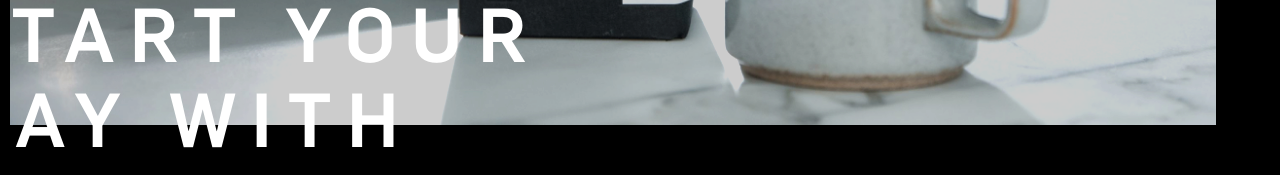
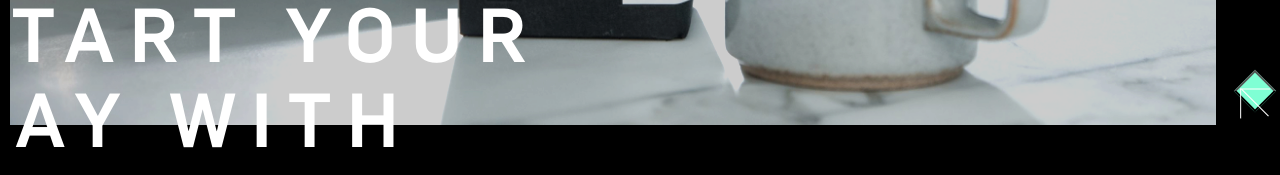
Before and after one commit to AangBel/OnePageHonour, a React (Create React App) app: page / in a window 1280 px wide. Shown: the part 684-859 px from the top of the page. Built offline with nearby package versions, Linux system fonts and the light colour scheme.

Commit message:
fixing the arrows now as i am not sure yet if i can choose not to or want to use nukas arrows/left/right buttons for the slides

```diff
--- a/src/components/ProductionCarousel/ProductionCarousel.css
+++ b/src/components/ProductionCarousel/ProductionCarousel.css
@@ -85,7 +85,7 @@
   /* margin: 0 5px; */
 }
 
-/* .sourcedTitleBox {
+.sourcedTitleBox {
   color: var(--White, #fff);
   display: relative;
 
@@ -100,9 +100,9 @@
   text-transform: uppercase;
 
   padding: 50px 931px 10px 217px;
-} */
+}
 
-/* .sourcedPText {
+.sourcedPText {
   font-family: "flama book";
 
   background-color: black;
@@ -113,5 +113,5 @@
   line-height: 22px; /* 137.5% */
   /* letter-spacing: 1.6px; */
 
-  /* padding: 10px 562px 100px 217px; */
-/* }  */
+  padding: 10px 562px 100px 217px;
+ }
--- a/src/components/ProductionCarousel/ProductionCarousel.jsx
+++ b/src/components/ProductionCarousel/ProductionCarousel.jsx
@@ -1,4 +1,4 @@
-import React from "react";
+import React, { useState } from "react";
 import Carousel from "nuka-carousel";
 import "./ProductionCarousel.css"; // Include your CSS file
 
@@ -9,7 +9,7 @@ import SmallBatched from "./CarouselImagery/4 Small batched.jpg";
 import QualityAssured from "./CarouselImagery/5 Quality assured.jpg";
 import Arrow from "./Arrow.svg";
 
-function ProductionCarousel(){
+function ProductionCarousel() {
   const carouselImages = [
     HandSelected,
     EthicallySourced,
@@ -17,6 +17,21 @@ function ProductionCarousel(){
     SmallBatched,
     QualityAssured,
   ];
+
+  const imageWidth = "100%";
+
+  const [currentIndex, setCurrentIndex] = useState(0);
+
+  const nextImage = () => {
+    setCurrentIndex((prevIndex) => (prevIndex + 1) % carouselImages.length);
+  };
+
+  const prevImage = () => {
+    setCurrentIndex(
+      (prevIndex) =>
+        (prevIndex - 1 + carouselImages.length) % carouselImages.length
+    );
+  };
 
   return (
     <div className="carouselContainer">
@@ -26,7 +41,11 @@ function ProductionCarousel(){
         cellSpacing={35}
         renderCenterLeftControls={({ previousSlide }) => (
           <button onClick={previousSlide} className="carousel-control">
-            <img src={Arrow} alt="Previous" style={{ transform: "rotate(180deg)" }} />
+            <img
+              src={Arrow}
+              alt="Previous"
+              style={{ transform: "rotate(180deg)" }}
+            />
           </button>
         )}
         renderCenterRightControls={({ nextSlide }) => (
@@ -34,7 +53,6 @@ function ProductionCarousel(){
             <img src={Arrow} alt="Next" />
           </button>
         )}
-
         renderBottomCenterControls={null}
       >
         {carouselImages.map((image, index) => (
@@ -43,10 +61,23 @@ function ProductionCarousel(){
             src={image}
             alt={`Slide ${index + 1}`}
             className="carouselImage"
-            style={{ height: "100%", width: "100%" }}
+            style={{ width: imageWidth }}
           />
         ))}
       </Carousel>
+
+      <button onClick={prevImage} className="arrows">
+        <img
+          src={Arrow}
+          alt="Previous"
+          style={{ transform: "rotate(180deg)" }}
+        />
+      </button>
+
+      <button onClick={nextImage} className="carousel-control">
+        <img src={Arrow} alt="Next" />
+      </button>
+
 
       <div className="sourcedTitleBox">
         <h3>Ethically Sourced</h3>
@@ -60,6 +91,6 @@ function ProductionCarousel(){
       </div>
     </div>
   );
-};
+}
 
 export default ProductionCarousel;
```
